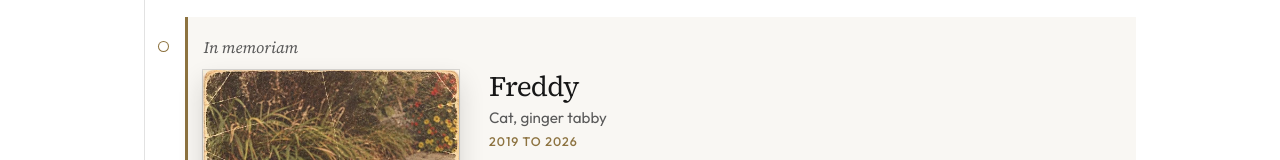
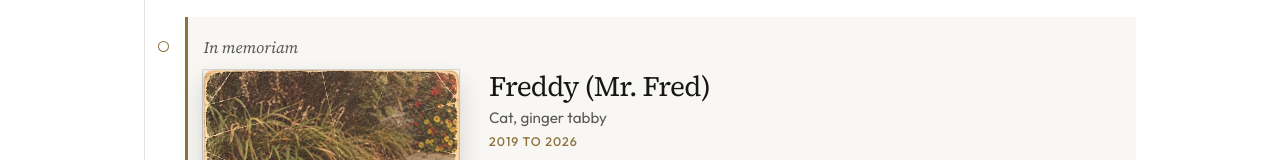
Before and after one commit to liamsmith059/the-service-window, a plain HTML site: page pets/index.html in a window 1280 px wide. Shown: the part 985-1145 px from the top of the page. Drawn offline with Linux system fonts and the light colour scheme.

Commit message:
Call Freddy Mr. Fred
Use “Freddy (Mr. Fred)” as the name on his Pets card.

```diff
--- a/pets/index.html
+++ b/pets/index.html
@@ -146,7 +146,7 @@
             sizes="(max-width: 680px) min(22rem, 100vw), 22.5rem"
             width="960"
             height="1280"
-            alt="Larry, a calico cat, in front, and Fred, a ginger tabby, behind her on the stairs."
+            alt="Larry, a calico cat, in front, and Freddy (Mr. Fred), a ginger tabby, behind her on the stairs."
             decoding="async"
           >
           <figcaption>Larry and Fred.</figcaption>
@@ -202,12 +202,12 @@
                   sizes="(max-width: 680px) min(22rem, 100vw), 16rem"
                   width="960"
                   height="1280"
-                  alt="Freddy, a ginger tabby cat."
+                  alt="Freddy (Mr. Fred), a ginger tabby."
                   decoding="async"
                 >
               </figure>
               <div class="pet-copy">
-                <h2 class="pet-name">Freddy</h2>
+                <h2 class="pet-name">Freddy (Mr. Fred)</h2>
                 <p class="pet-species">Cat, ginger tabby</p>
                 <p class="pet-years">2019 to 2026</p>
                 <p class="pet-role"><span class="pet-role-label">Role in the household</span> A beloved member of the household.</p>
```
